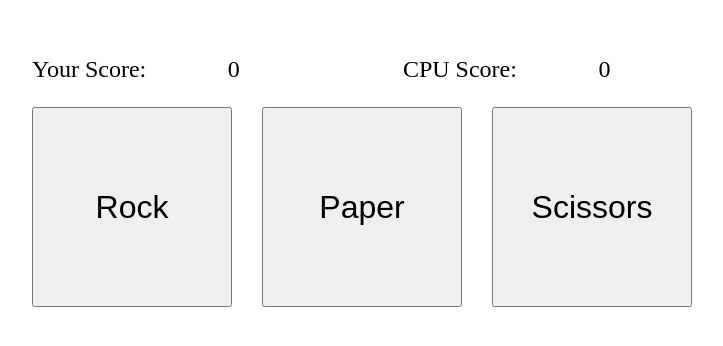
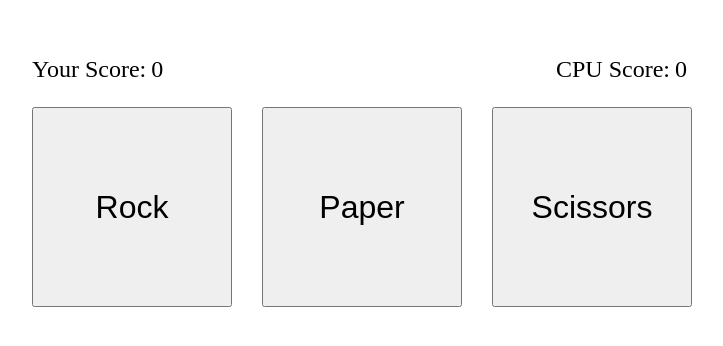
Before and after one commit to menulln/odin_rock_paper_scissors, a plain HTML site: page rock-paper-scissors.html in a window 1280 px wide. Shown: the whole page, without its empty margins (278-1001 px from the left). Drawn offline with Linux system fonts and the light colour scheme.

Commit message:
Update styling on score elements

```diff
--- a/style.css
+++ b/style.css
@@ -19,6 +19,11 @@ body {
     display: flex;
     justify-content: space-between;
     font-size: 24px;
+    gap: 5px;
+}
+
+.score-player {
+    margin-right: auto;
 }
 
 .buttons {
```
